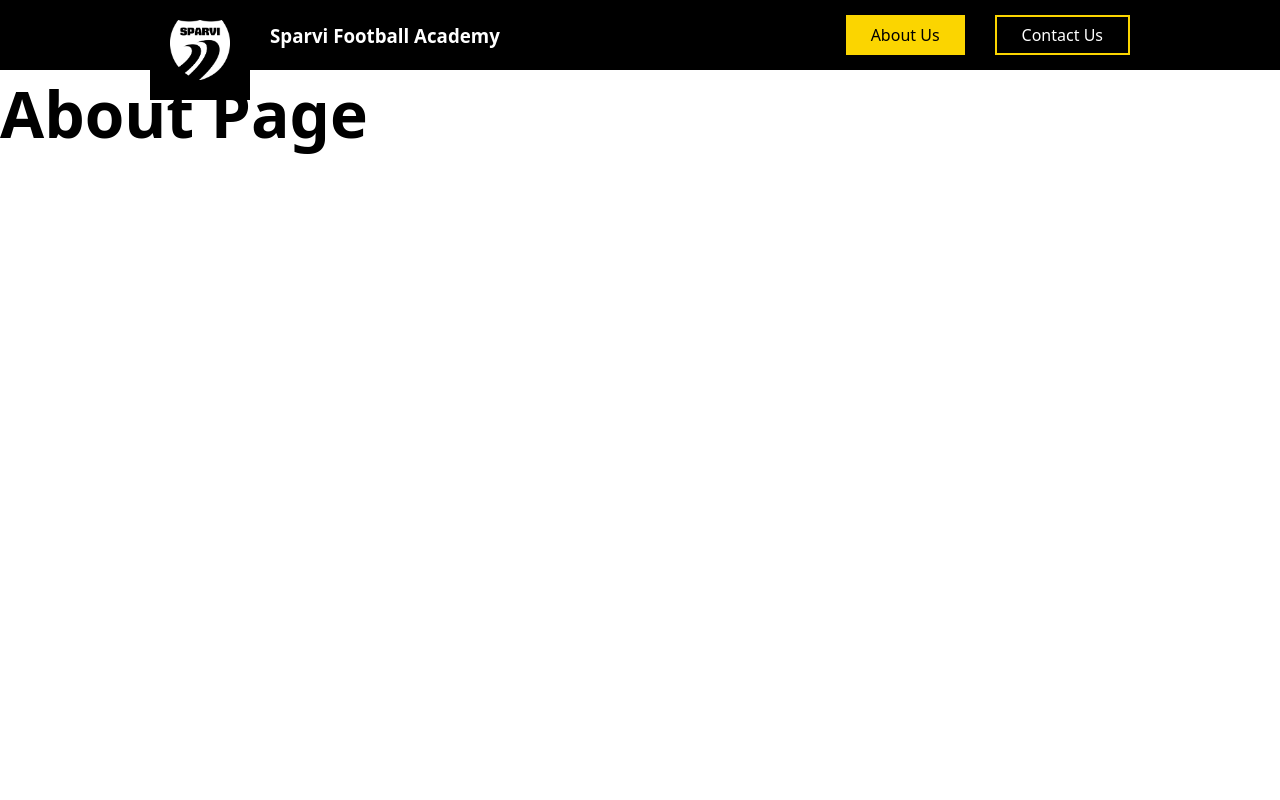
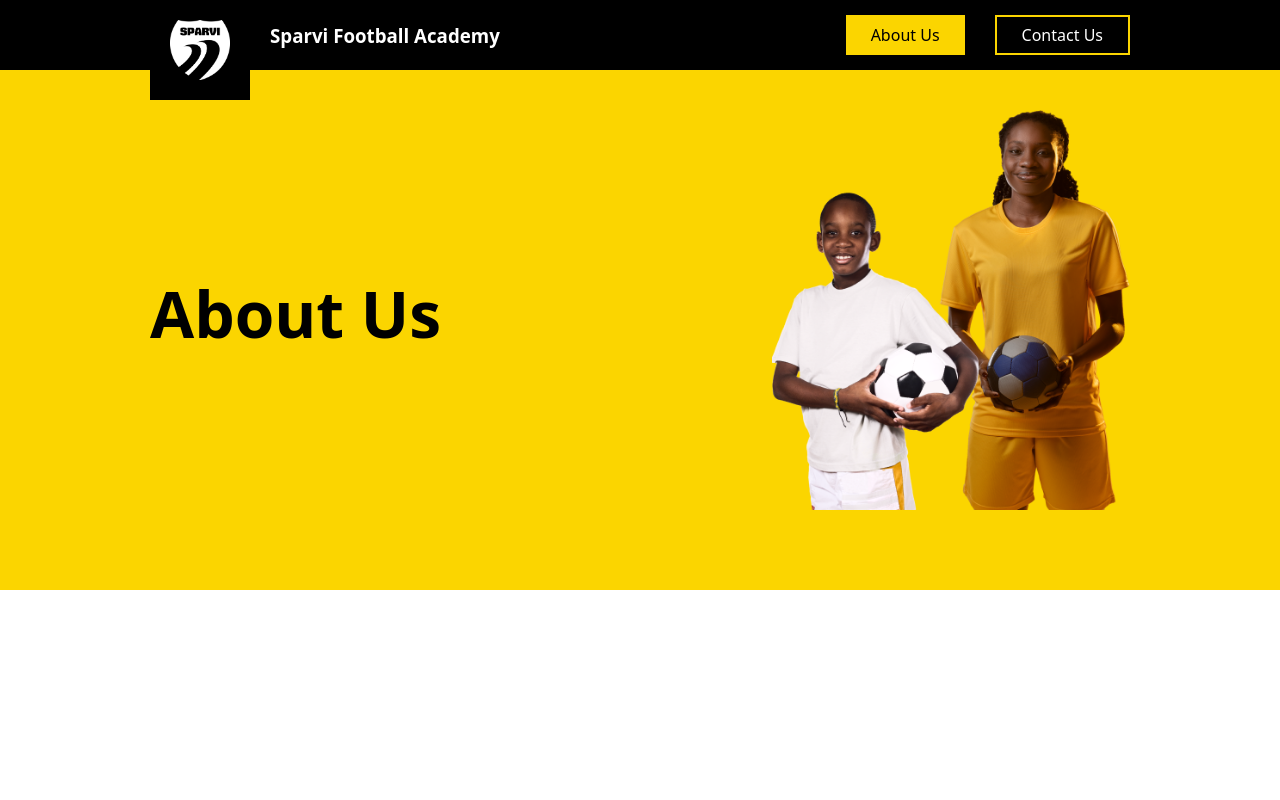
Before and after one commit to deHypeChief/Football-Website-Spavie, a React (Vite) app in the folder client/: page /about in a window 1280 px wide. Shown: the top 800 px of the page. Built offline with nearby package versions, Linux system fonts and the light colour scheme.

Commit message:
ui update

```diff
--- a/client/src/pages/about.jsx
+++ b/client/src/pages/about.jsx
@@ -1,10 +1,19 @@
 import '../styles/about.css'
+import enrollHeroImg from '../assets/images/img13.png'
 
-export default function About(){
-    return(
+export default function About() {
+    return (
         <>
             <main>
-                <h1>About Page</h1>
+                <section className="hero-e">
+
+                    <div className="heroOverlay-e">
+                        <div className="textContent-e">
+                            <h1>About Us</h1>
+                        </div>
+                        <img src={enrollHeroImg} alt="" />
+                    </div>
+                </section>
             </main>
         </>
     )
```
